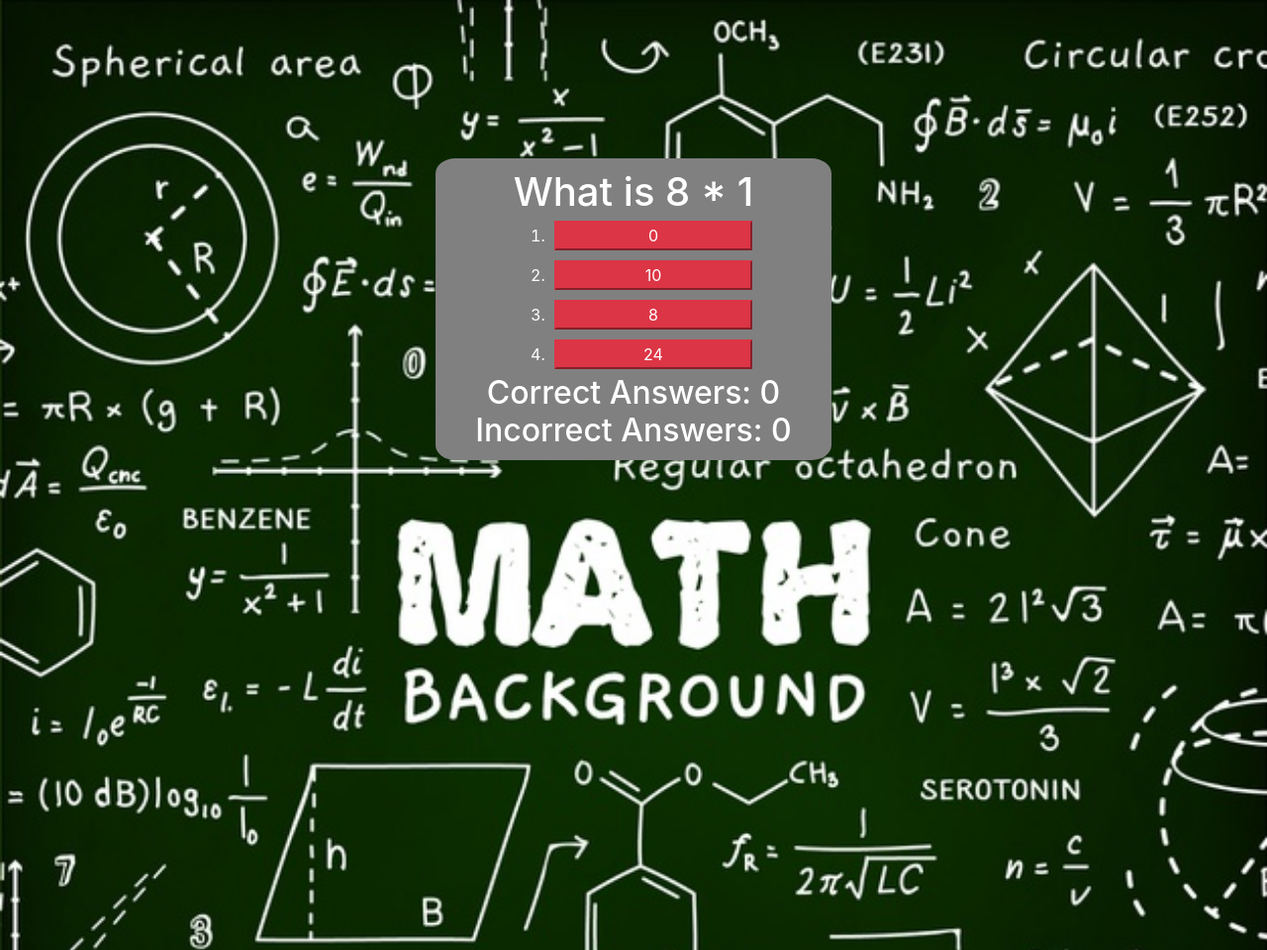
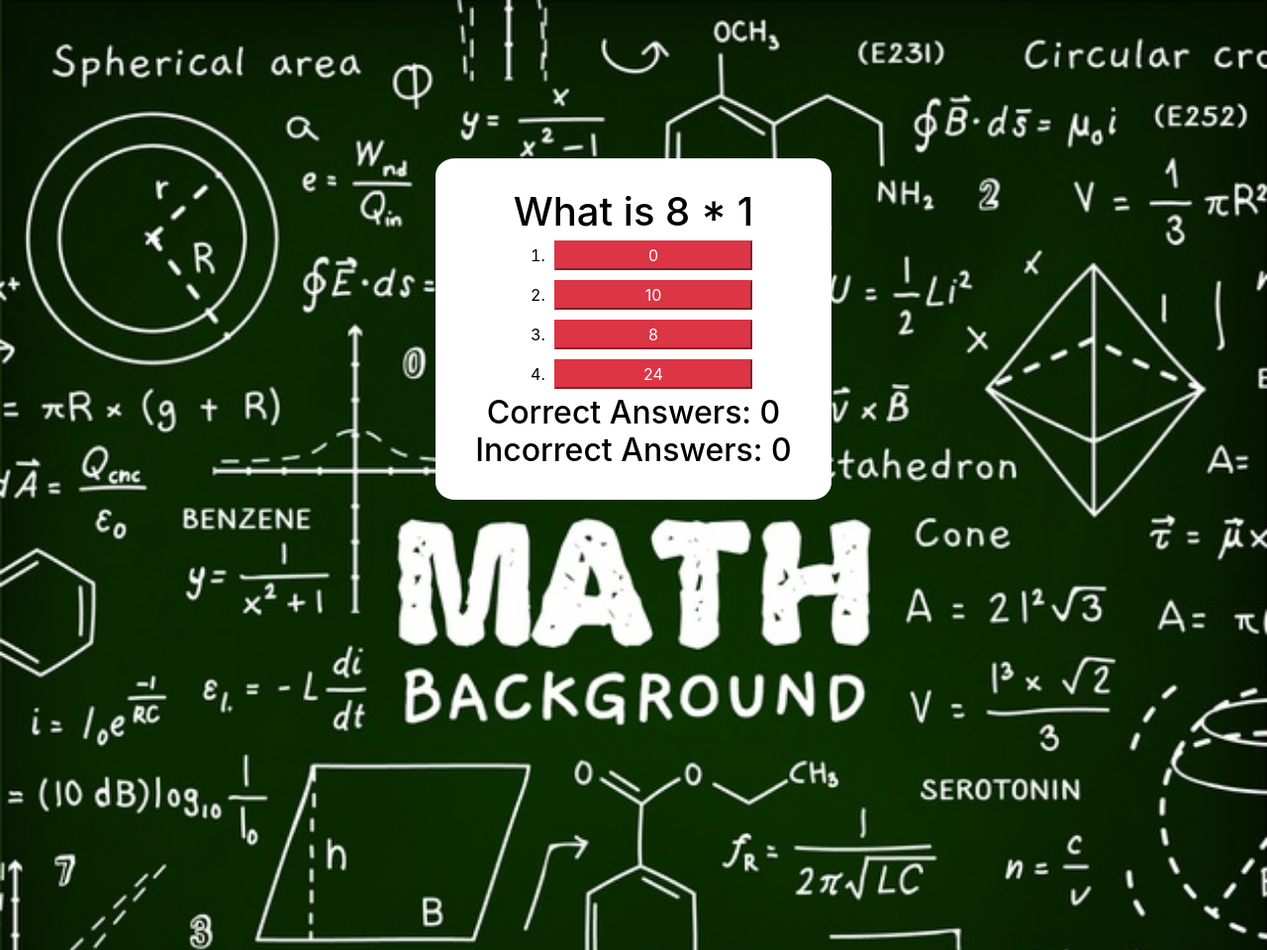
Before and after one commit to ryboh1/Math-Quiz, a React app: page / in a window 1280 px wide. Shown: the whole page at 99% size. Built offline with nearby package versions, Linux system fonts and the light colour scheme.

Commit message:
changed css

```diff
--- a/src/css/index.css
+++ b/src/css/index.css
@@ -4,12 +4,12 @@ body {
   min-height: 100vh;
 }
 body #block {
-  background-color: grey;
-  color: white;
+  background-color: white;
+  color: black;
   width: 400px;
   margin: auto;
   margin-top: 20vh;
-  padding: 10px;
+  padding: 30px;
   border-radius: 5%;
 }
 body #block h1, body #block h2, body #block ol {
```
